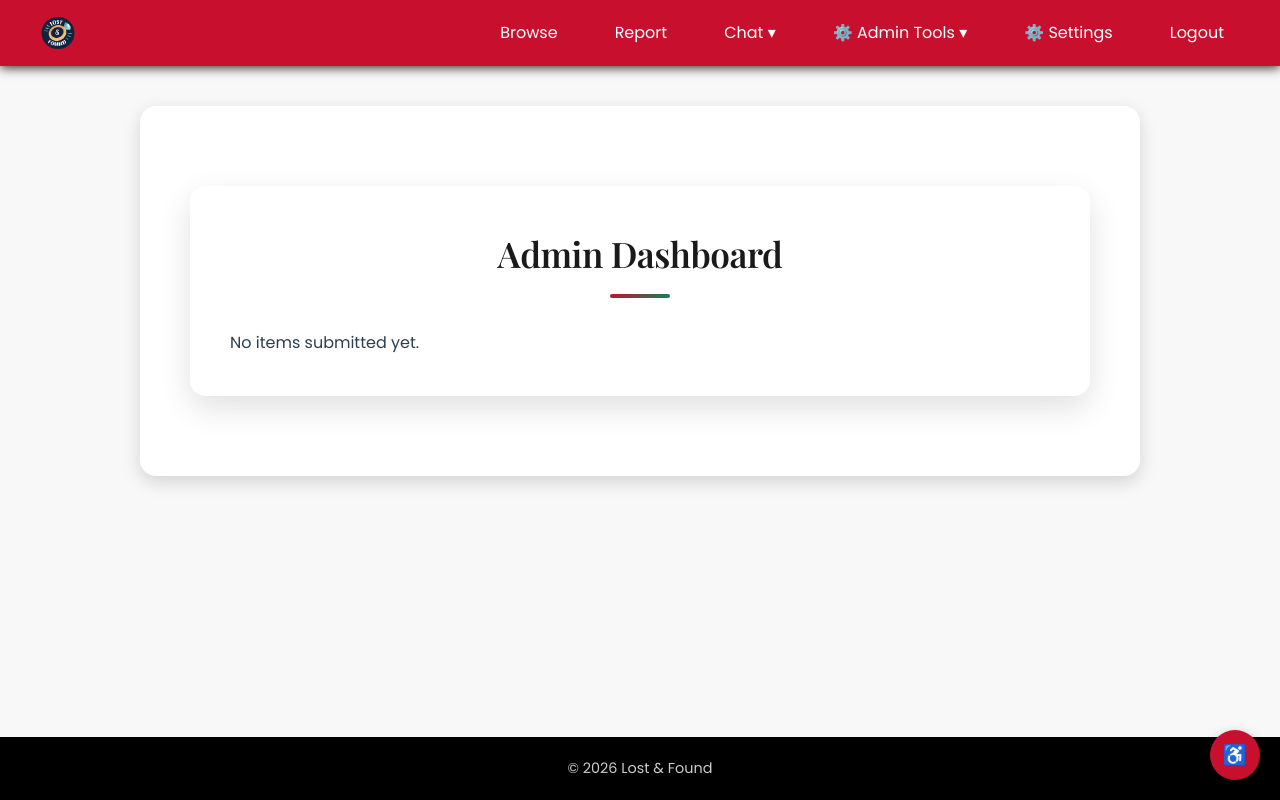
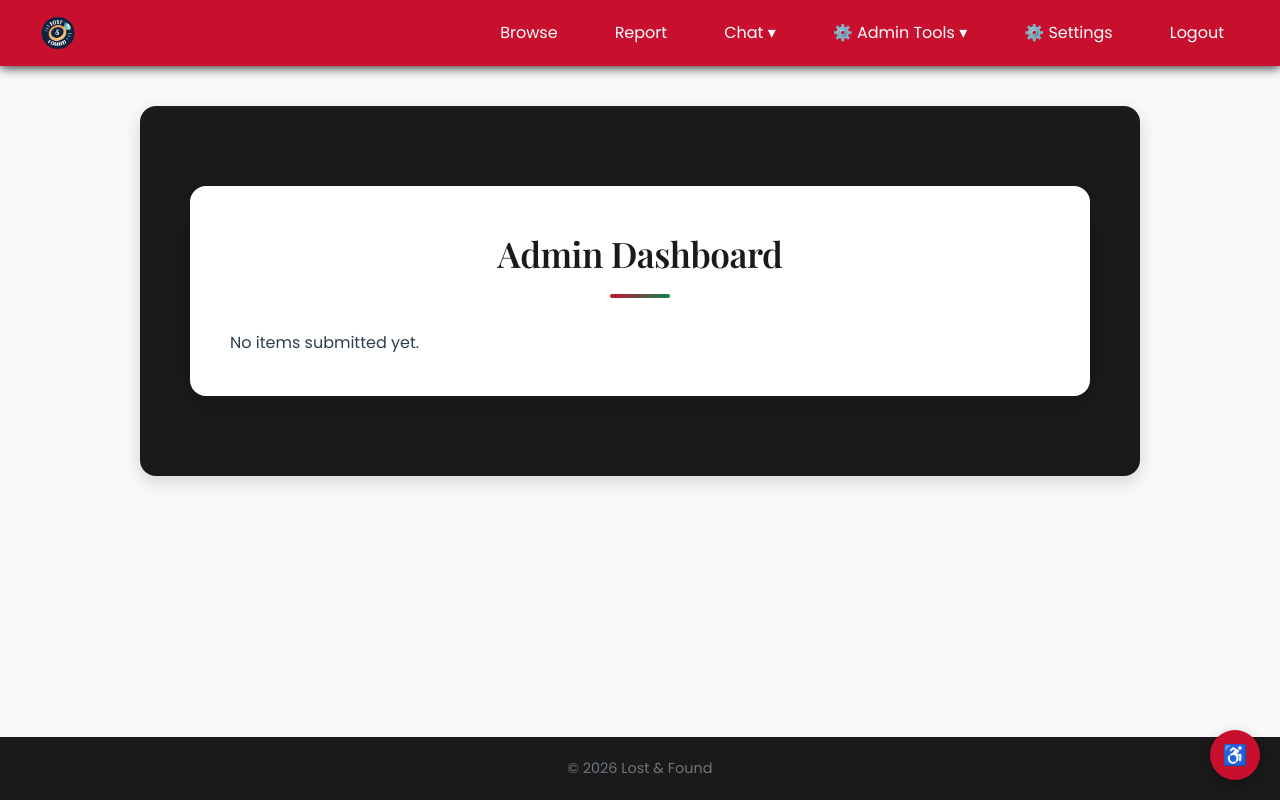
Before and after one commit to ayaanbekur/Fbla_2026, a Flask app: page /admin in a window 1280 px wide. Run offline with Flask 3, Linux system fonts and the light colour scheme; a user stored in the database is signed in; some libraries are stand-ins or nearby versions.

Commit message:
Fix accessibility features - update inline styles to use CSS variables
- Update body, navbar, container, and footer to use CSS variables
- Fix theme switching by removing hardcoded colors
- Ensure accessibility button and modal work with all themes

```diff
--- a/templates/base.html
+++ b/templates/base.html
@@ -20,13 +20,14 @@
       min-height: 100vh;
       display: flex;
       flex-direction: column;
-      background-color: #f8f8f8;
+      background-color: var(--light);
+      color: var(--text);
       font-family: 'Poppins', sans-serif;
     }
 
     /* Navbar */
     nav {
-      background-color: #C8102E;
+      background-color: var(--primary);
       padding: 15px 40px;
       display: flex;
       justify-content: space-between;
@@ -102,7 +103,7 @@
     }
 
     nav ul li a:hover {
-      background-color: #D72638;
+      background-color: var(--primary-light);
       box-shadow: 0 4px 12px rgba(215,38,56,0.5);
       transform: translateY(-2px);
     }
@@ -114,7 +115,7 @@
       position: absolute;
       top: 100%;
       left: 0;
-      background-color: #C8102E;
+      background-color: var(--primary);
       border-radius: 8px;
       min-width: 160px;
       box-shadow: 0 4px 12px rgba(0,0,0,0.3);
@@ -132,7 +133,7 @@
     }
 
     nav ul li .dropdown-menu a:hover {
-      background-color: #D72638;
+      background-color: var(--primary-light);
     }
 
     /* Responsive: mobile styles */
@@ -174,7 +175,7 @@
     }
 
     .container {
-      background: #ffffff;
+      background: var(--dark);
       border-radius: 16px;
       padding: 2rem;
       box-shadow: 0 6px 18px rgba(0,0,0,0.15);
@@ -203,8 +204,8 @@
 
     /* Footer fix */
     footer {
-      background-color: #000;
-      color: #ccc;
+      background-color: var(--dark);
+      color: var(--gray);
       text-align: center;
       padding: 20px;
       font-size: 0.9rem;
@@ -297,7 +298,7 @@
       margin: 5px;
       padding: 10px 15px;
       border: 2px solid var(--border);
-      background: white;
+      background: var(--light);
       border-radius: 8px;
       cursor: pointer;
       font-size: 14px;
```
Also changed, not shown: instance/site.db.
